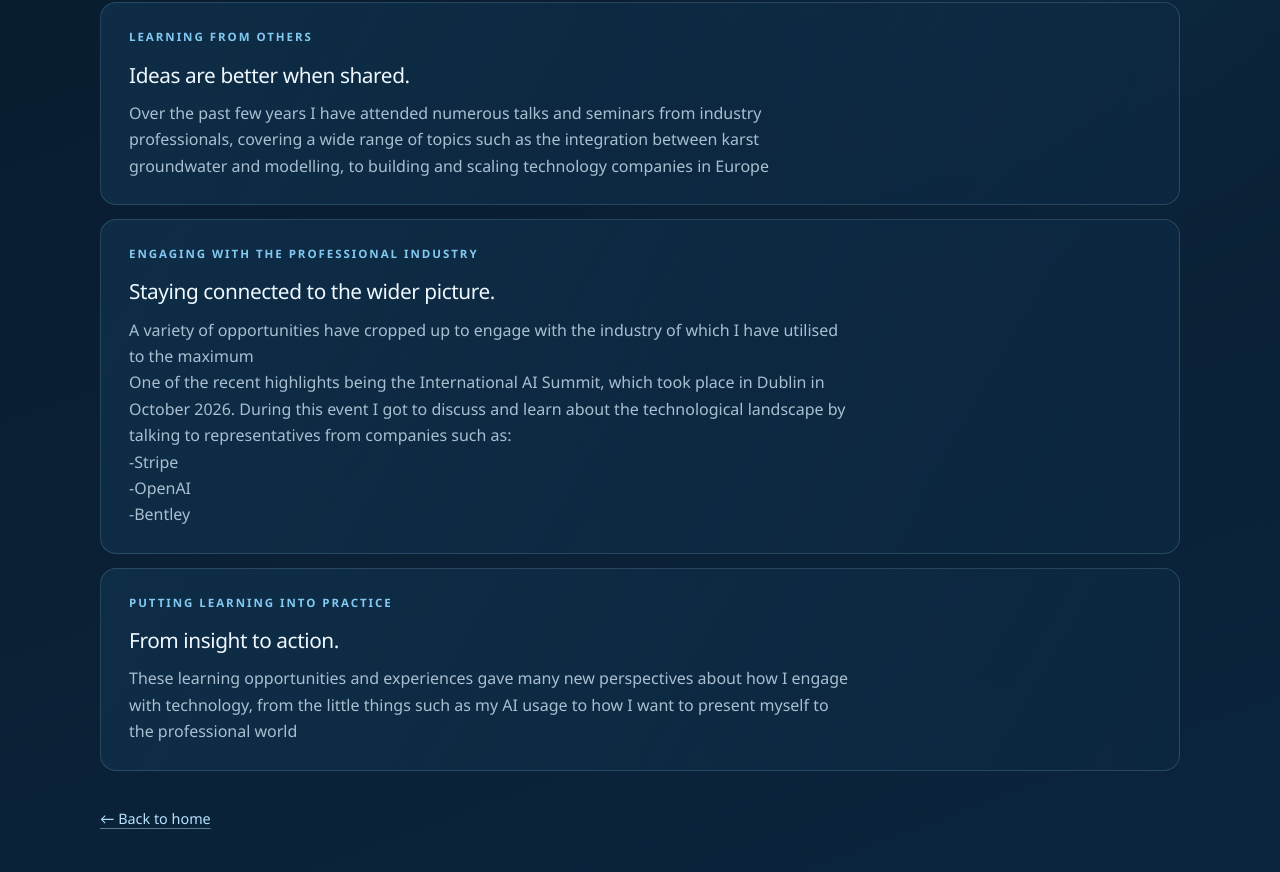
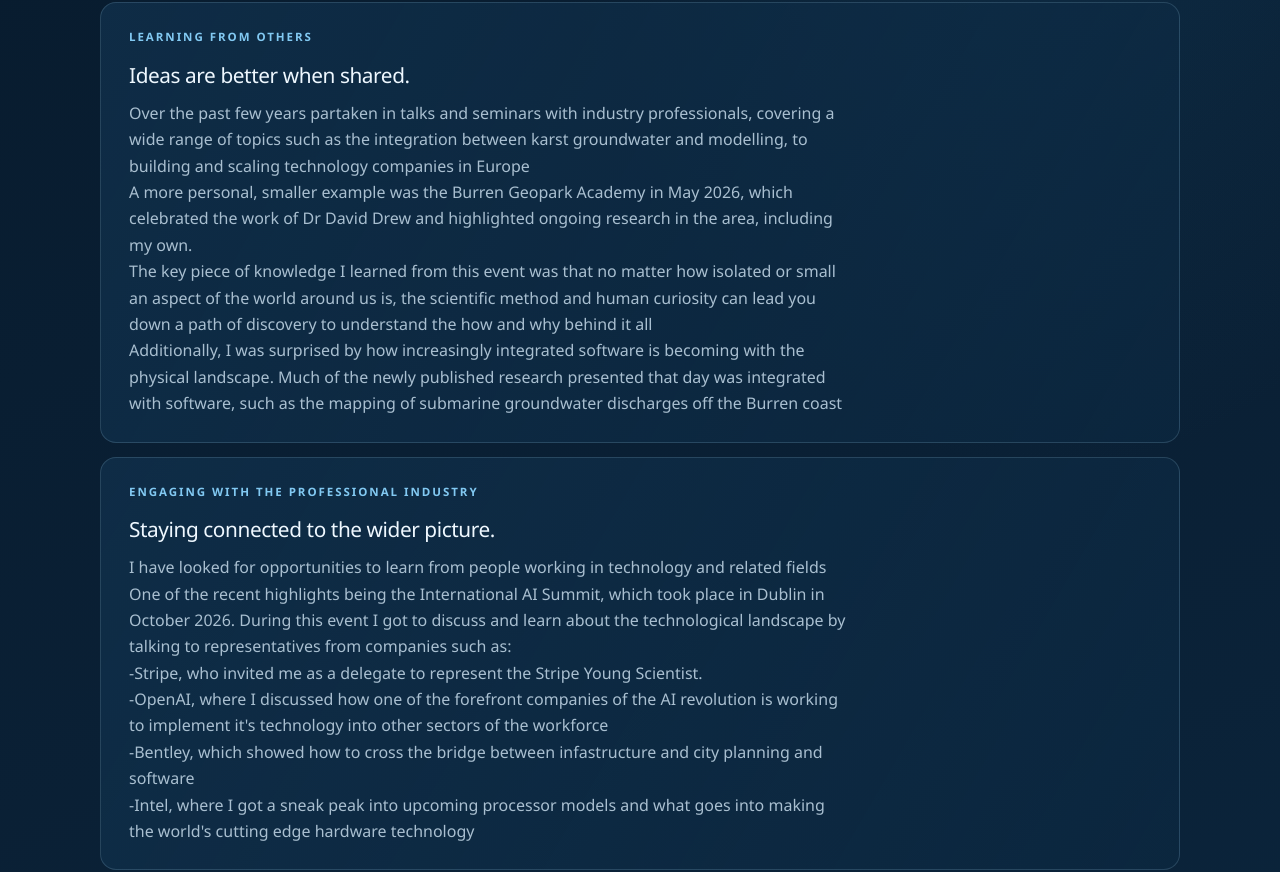
Before and after one commit to OisinJacksonJJ/PersonalWebsite, a plain HTML site: page engagement.html in a window 1280 px wide. Shown: the part 469-1341 px from the top of the page. Drawn offline with Linux system fonts and the light colour scheme.

Commit message:
Added text to the engagement page

```diff
--- a/engagement.html
+++ b/engagement.html
@@ -40,16 +40,20 @@
       <article class="story-card">
         <p class="eyebrow">Learning from others</p>
         <h2>Ideas are better when shared.</h2>
-        <p class="placeholder-copy">Over the past few years I have attended numerous talks and seminars from industry professionals, covering a wide range of topics such as the integration between karst groundwater and modelling, to building and scaling technology companies in Europe</p>
+        <p class="placeholder-copy">Over the past few years partaken in talks and seminars with industry professionals, covering a wide range of topics such as the integration between karst groundwater and modelling, to building and scaling technology companies in Europe</p>
+        <p class="placeholder-copy">A more personal, smaller example was the Burren Geopark Academy in May 2026, which celebrated the work of Dr David Drew and highlighted ongoing research in the area, including my own.</p>
+        <p class="placeholder-copy">The key piece of knowledge I learned from this event was that no matter how isolated or small an aspect of the world around us is, the scientific method and human curiosity can lead you down a path of discovery to understand the how and why behind it all </p>
+        <p class="placeholder-copy">Additionally, I was surprised by how increasingly integrated software is becoming with the physical landscape. Much of the newly published research presented that day was integrated with software, such as the mapping of submarine groundwater discharges off the Burren coast</p>
       </article>
       <article class="story-card">
         <p class="eyebrow">Engaging with the professional industry</p>
         <h2>Staying connected to the wider picture.</h2>
-        <p class="placeholder-copy">A variety of opportunities have cropped up to engage with the industry of which I have utilised to the maximum</p>
+        <p class="placeholder-copy">I have looked for opportunities to learn from people working in technology and related fields</p>
         <p class="placeholder-copy">One of the recent highlights being the International AI Summit, which took place in Dublin in October 2026. During this event I got to discuss and learn about the technological landscape by talking to representatives from companies such as:</p>
-        <p class="placeholder-copy">-Stripe</p>
-        <p class="placeholder-copy">-OpenAI</p>
-        <p class="placeholder-copy">-Bentley</p>
+        <p class="placeholder-copy">-Stripe, who invited me as a delegate to represent the Stripe Young Scientist.</p>
+        <p class="placeholder-copy">-OpenAI, where I discussed how one of the forefront companies of the AI revolution is working to implement it's technology into other sectors of the workforce</p>
+        <p class="placeholder-copy">-Bentley, which showed how to cross the bridge between infastructure and city planning and software</p>
+        <p class="placeholder-copy">-Intel, where I got a sneak peak into upcoming processor models and what goes into making the world's cutting edge hardware technology</p>
       </article>
       <article class="story-card">
         <p class="eyebrow">Putting learning into practice</p>
```
